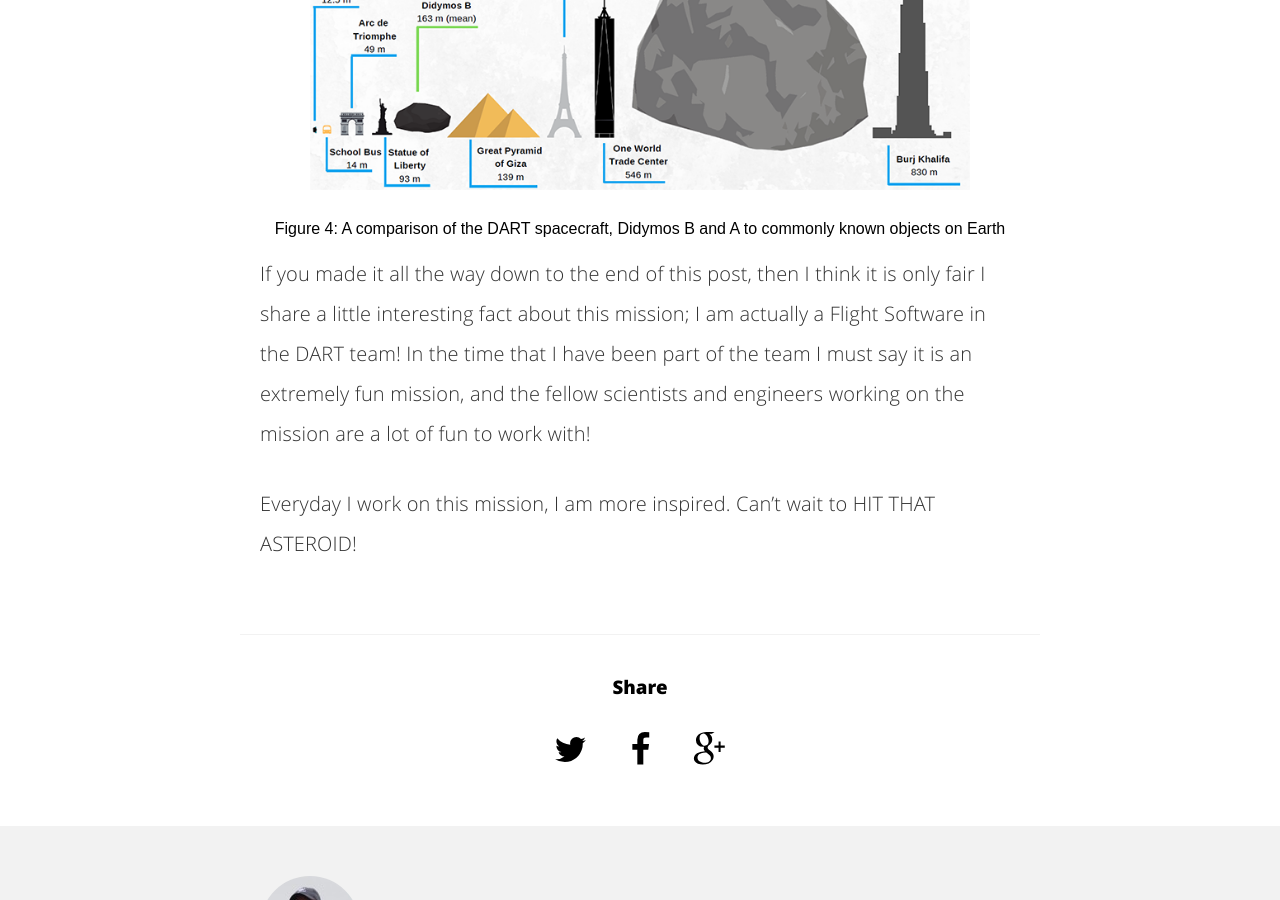
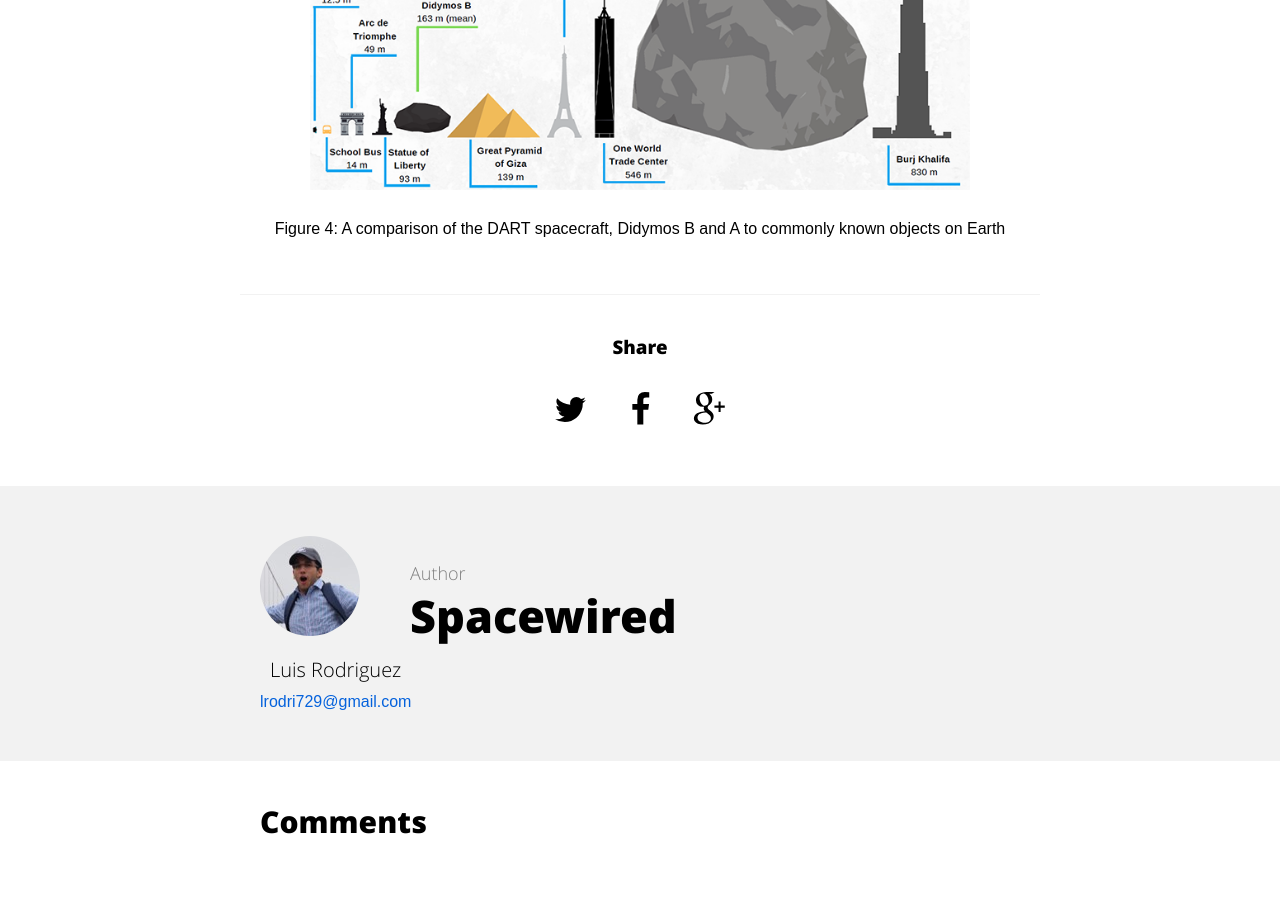
Before and after one commit to spacewired/spacewired.github.io, a Jekyll site: the page built from _posts/2019-03-29-dart-mission.md, in a window 1280 px wide and 900 px high, scrolled down 4994 px. Built offline with Jekyll 4.4.1, drawn with Linux system fonts in a browser that asks for light colours; comment, search, counter and statistics services are not loaded.

Commit message:
Update 2019-03-29-dart-mission.md

```diff
--- a/_posts/2019-03-29-dart-mission.md
+++ b/_posts/2019-03-29-dart-mission.md
@@ -76,7 +76,3 @@ The spacecraft will indeed be quite small in comparison (Figure 4) to the astero
   Figure 4: A comparison of the DART spacecraft, Didymos B and A to commonly known objects on Earth
  </figcaption>
 </figure>
-
-If you made it all the way down to the end of this post, then I think it is only fair I share a little interesting fact about this mission; I am actually a Flight Software in the DART team! In the time that I have been part of the team I must say it is an extremely fun mission, and the fellow scientists and engineers working on the mission are a lot of fun to work with!
-
-Everyday I work on this mission, I am more inspired. Can't wait to HIT THAT ASTEROID!
```
